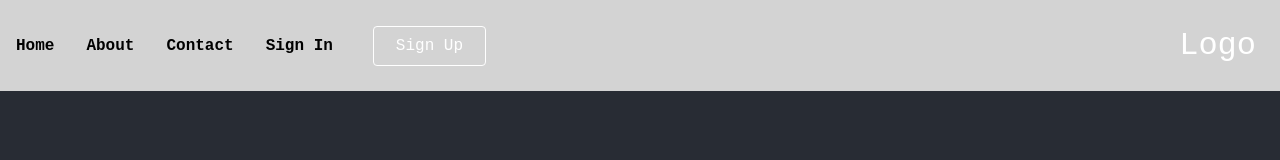
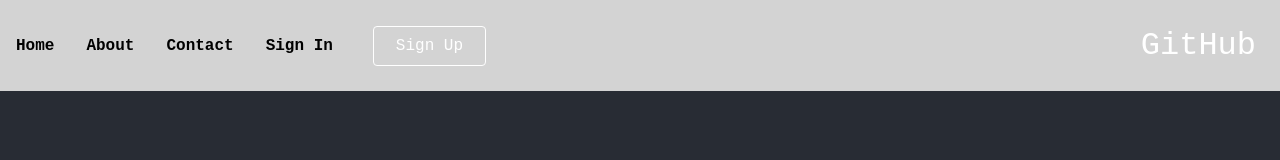
Before and after one commit to IlyaAlexandrov1337/touch-typing-app, a React (Create React App) app: page / in a window 1280 px wide. Shown: the top 160 px of the page. Built offline with nearby package versions, Linux system fonts and the light colour scheme.

Commit message:
Reworked Logo

```diff
--- a/src/components/NavBarComponent/index.tsx
+++ b/src/components/NavBarComponent/index.tsx
@@ -36,8 +36,8 @@ export const NavBarComponent = () => {
                     Sign Up
                 </NavLink>
             </div>
-            <NavLink className={css(style('').Logo)} to="/">
-                Logo
+            <NavLink className={css(style('').Logo)} to="https://github.com/IlyaAlexandrov1337">
+                GitHub
             </NavLink>
             <FaBars className={css(style('').Bars)}/>
         </div>
```
